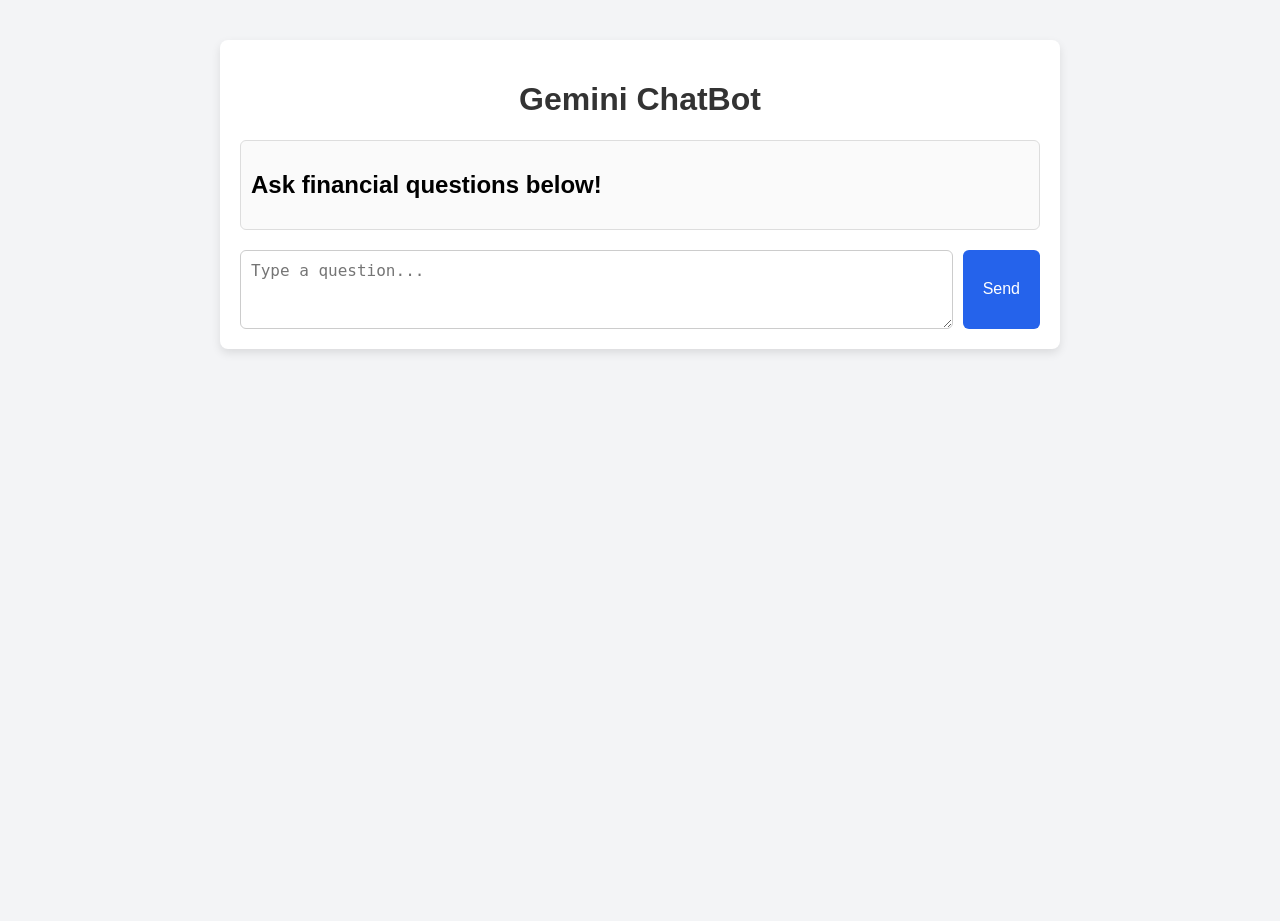
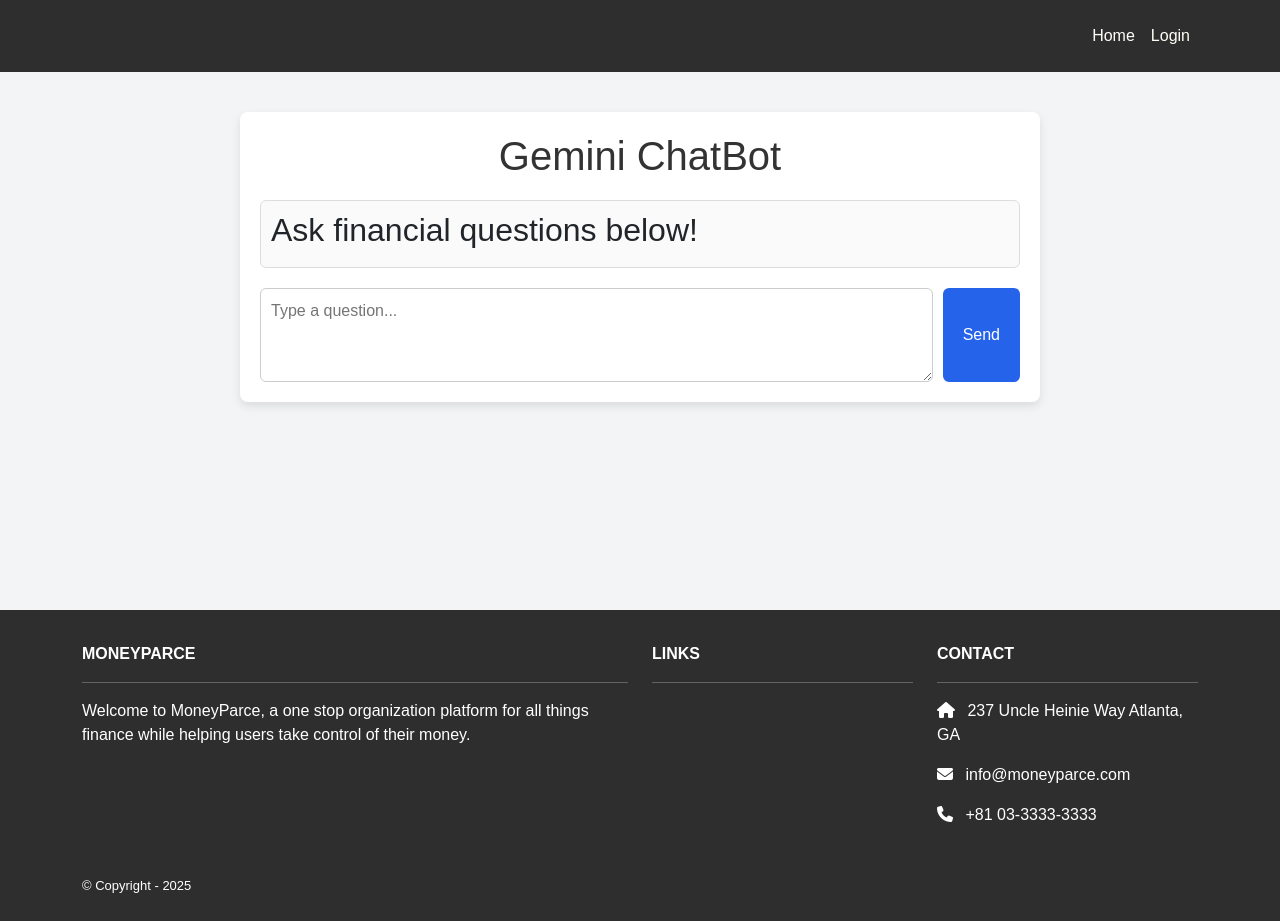
Before and after one commit to CharlieTharp23/MoneyParce, a Django app: page /chatbot in a window 1280 px wide. Before the commit the page ends 353 px from the top, so only its background shows below. Run offline with Django 5.2, Linux system fonts and the light colour scheme; some libraries are stand-ins or nearby versions.

Commit message:
Integreated Chatbot into Navbar, and fixed Corresponding Styling Issues

```diff
--- a/moneyparce/moneyparce/templates/base.html
+++ b/moneyparce/moneyparce/templates/base.html
@@ -33,6 +33,7 @@
             {% if user.is_authenticated %}
             <a class="nav-link" href="{% url 'report' %}">Report</a>
             <a class="nav-link" href="{% url 'budget_list' %}">Budgets</a>
+            <a class="nav-link" href="{% url 'chatbot' %}"> ChatBot</a>
             <a class="nav-link" href="{% url 'logout' %}">Logout</a>
             {% else %}
             <a class="nav-link" href="{% url 'login' %}">Login</a>
--- a/moneyparce/moneyparce/templates/chatbot.html
+++ b/moneyparce/moneyparce/templates/chatbot.html
@@ -1,3 +1,5 @@
+{% extends 'base.html' %}
+{% block content %}
 <!DOCTYPE html>
 <html lang="en">
 <head>
@@ -5,104 +7,19 @@
     <meta name="viewport" content="width=device-width, initial-scale=1.0">
     <title>Gemini ChatBot</title>
     <script src="https://code.jquery.com/jquery-3.6.0.min.js"></script>
-    <style>
-        body {
-            font-family: Arial, sans-serif;
-            background-color: #f3f4f6;
-            margin: 0;
-            padding: 0;
-        }
-
-        .container {
-            max-width: 800px;
-            margin: 40px auto;
-            background-color: white;
-            border-radius: 8px;
-            padding: 20px;
-            box-shadow: 0 4px 10px rgba(0, 0, 0, 0.1);
-        }
-
-        h1 {
-            text-align: center;
-            color: #333;
-        }
-
-        .chat-box {
-            max-height: 500px;
-            overflow-y: auto;
-            margin-top: 20px;
-            padding: 10px;
-            border: 1px solid #ddd;
-            border-radius: 6px;
-            background-color: #fafafa;
-        }
-
-        .message {
-            margin-bottom: 15px;
-        }
-
-        .user {
-            color: #2563eb;
-            font-weight: bold;
-        }
-
-        .bot {
-            color: #10b981;
-        }
-
-        .input-form {
-            display: flex;
-            margin-top: 20px;
-        }
-
-        .input-form textarea {
-            flex: 1;
-            padding: 10px;
-            font-size: 16px;
-            border: 1px solid #ccc;
-            border-radius: 6px;
-            margin-right: 10px;
-        }
-
-        .input-form button {
-            padding: 10px 20px;
-            background-color: #2563eb;
-            color: white;
-            font-size: 16px;
-            border: none;
-            border-radius: 6px;
-            cursor: pointer;
-        }
-
-        .input-form button:hover {
-            background-color: #1e40af;
-        }
-
-        .message-container {
-            word-wrap: break-word;
-        }
-
-        .formatted-text {
-            line-height: 1.6;
-        }
-
-        .bot-message {
-            margin-top: 10px;
-        }
-    </style>
 </head>
-<body>
-    <div class="container">
-        <h1>Gemini ChatBot</h1>
-        <div id="chat-log" class="chat-box">
+<body style="font-family: Arial, sans-serif; background-color: #f3f4f6; margin: 0; padding: 0;">
+    <div class="container" style="max-width: 800px; margin: 40px auto; background-color: white; border-radius: 8px; padding: 20px; box-shadow: 0 4px 10px rgba(0, 0, 0, 0.1);">
+        <h1 style="text-align: center; color: #333;">Gemini ChatBot</h1>
+        <div id="chat-log" class="chat-box" style="max-height: 500px; overflow-y: auto; margin-top: 20px; padding: 10px; border: 1px solid #ddd; border-radius: 6px; background-color: #fafafa;">
             <h2>Ask financial questions below!</h2>
         </div>
 
         <form id="chat-form" method="POST">
             {% csrf_token %}
-            <div class="input-form">
-                <textarea name="text" id="user-text" placeholder="Type a question..." rows="3" required></textarea>
-                <button type="submit">Send</button>
+            <div class="input-form" style="display: flex; margin-top: 20px;">
+                <textarea name="text" id="user-text" placeholder="Type a question..." rows="3" required style="flex: 1; padding: 10px; font-size: 16px; border: 1px solid #ccc; border-radius: 6px; margin-right: 10px;"></textarea>
+                <button type="submit" style="padding: 10px 20px; background-color: #2563eb; color: white; font-size: 16px; border: none; border-radius: 6px; cursor: pointer;">Send</button>
             </div>
         </form>
     </div>
@@ -133,8 +50,8 @@
                     },
                     success: function(response) {
                         if (response.data) {
-                            $('#chat-log').append('<div class="message user"><strong>You:</strong> ' + escapeHtml(userText) + '</div>');
-                            $('#chat-log').append('<div class="message bot"><strong>Gemini:</strong> <div class="formatted-text bot-message">' + formatBotResponse(response.data.text) + '</div></div>');
+                            $('#chat-log').append('<div class="message user" style="margin-bottom: 15px; color="#2563eb""><strong>You:</strong> ' + escapeHtml(userText) + '</div>');
+                            $('#chat-log').append('<div class="message bot" style="margin-bottom: 15px; color="#10b981""><strong>Gemini:</strong> <div class="formatted-text bot-message" style="line-height: 1.6; margin-top: 10px;">' + formatBotResponse(response.data.text) + '</div></div>');
                             $('#user-text').val('');
                         }
                     },
@@ -162,3 +79,4 @@
     </script>
 </body>
 </html>
+{% endblock %}
--- a/requirements.txt
+++ b/requirements.txt
@@ -6,3 +6,4 @@
 authlib == 1.0
 python-dotenv == 0.19
 requests == 2.27
+google_generativeai == 0.8.5
```
